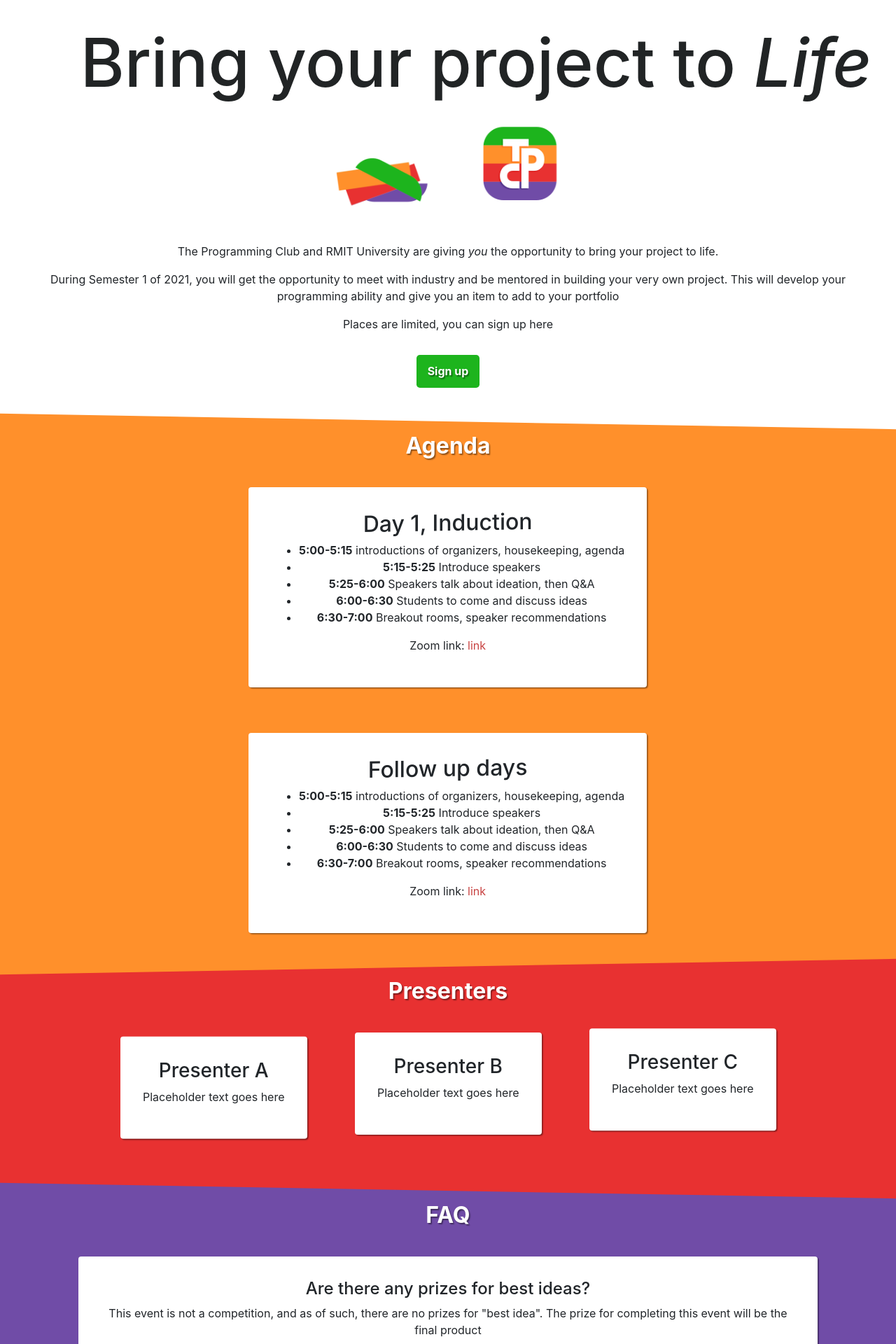
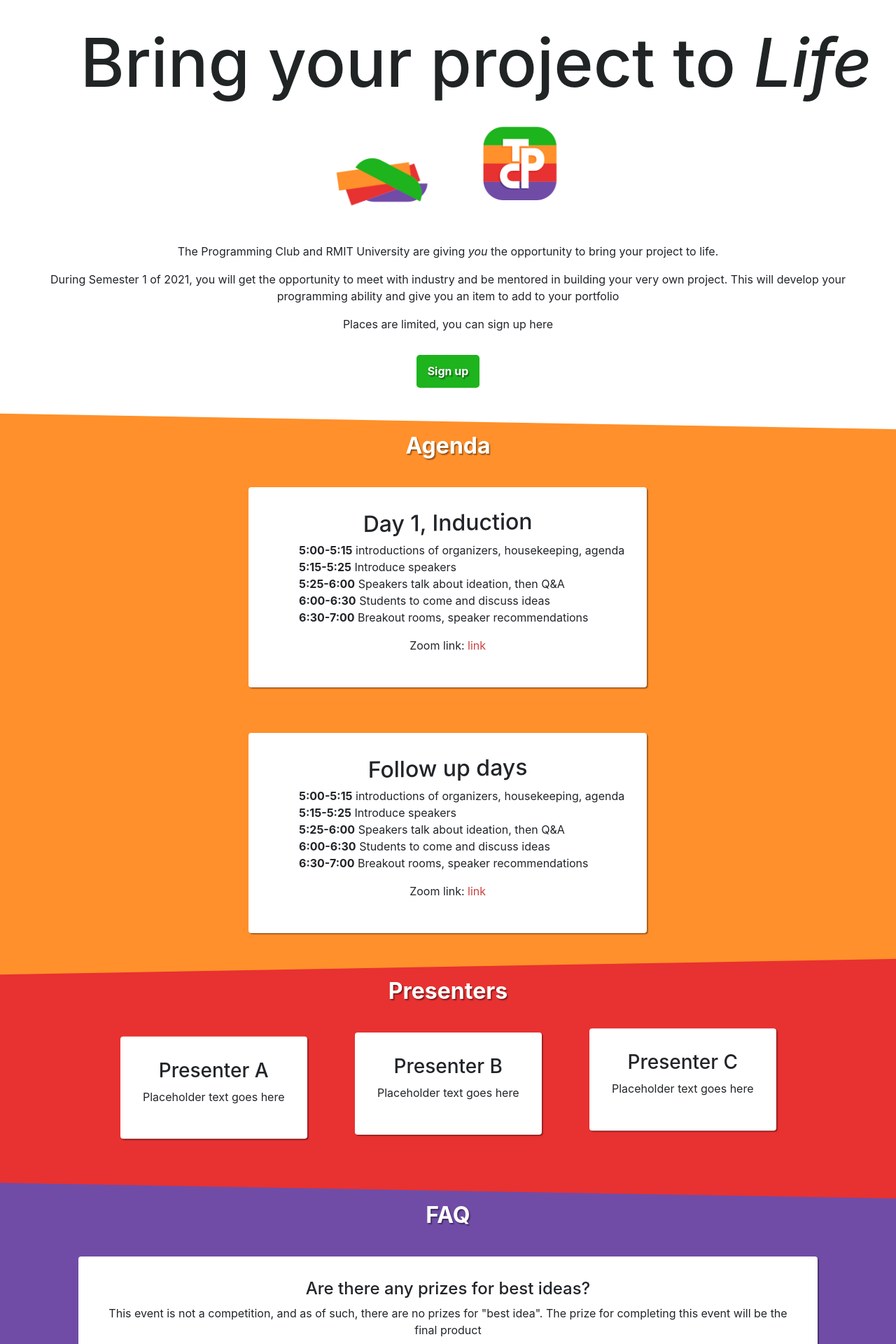
Before and after one commit to rmit-programming-club/bring-your-project-to-life, a Jekyll site: the page index.html, which Jekyll copies as it is, in a window 1280 px wide. Shown: the top 1920 px of the page at 70% size. Built offline with Jekyll 4.4.1, drawn with Linux system fonts in a browser that asks for light colours; nearby versions of some CDN libraries.

Commit message:
Remove agenda bullet points and align text left

```diff
--- a/_sass/_site.scss
+++ b/_sass/_site.scss
@@ -75,6 +75,11 @@ h2.emp {
         margin: 2rem;
     }
     background-color: #FF902B;
+}
+
+#agenda > div > ul {
+    list-style: none;
+    text-align: left;
 }
 
 section {
```
